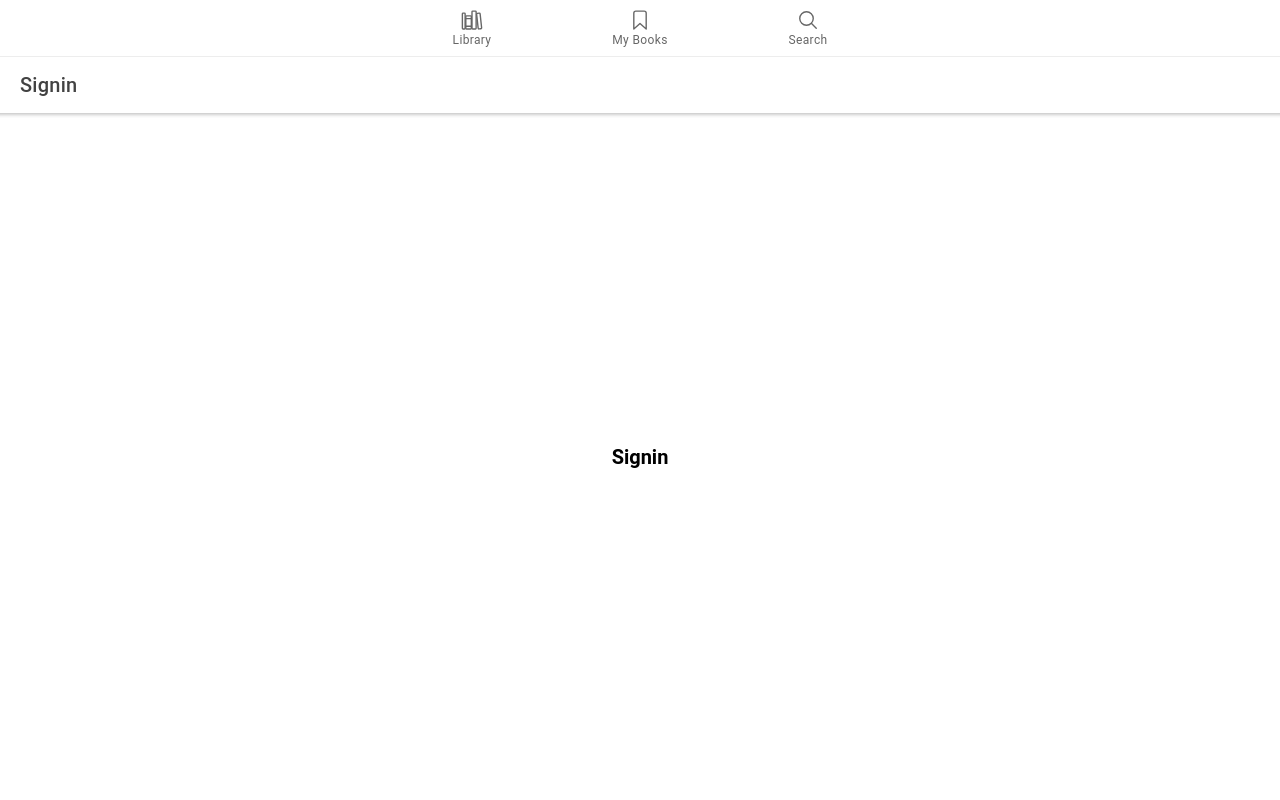
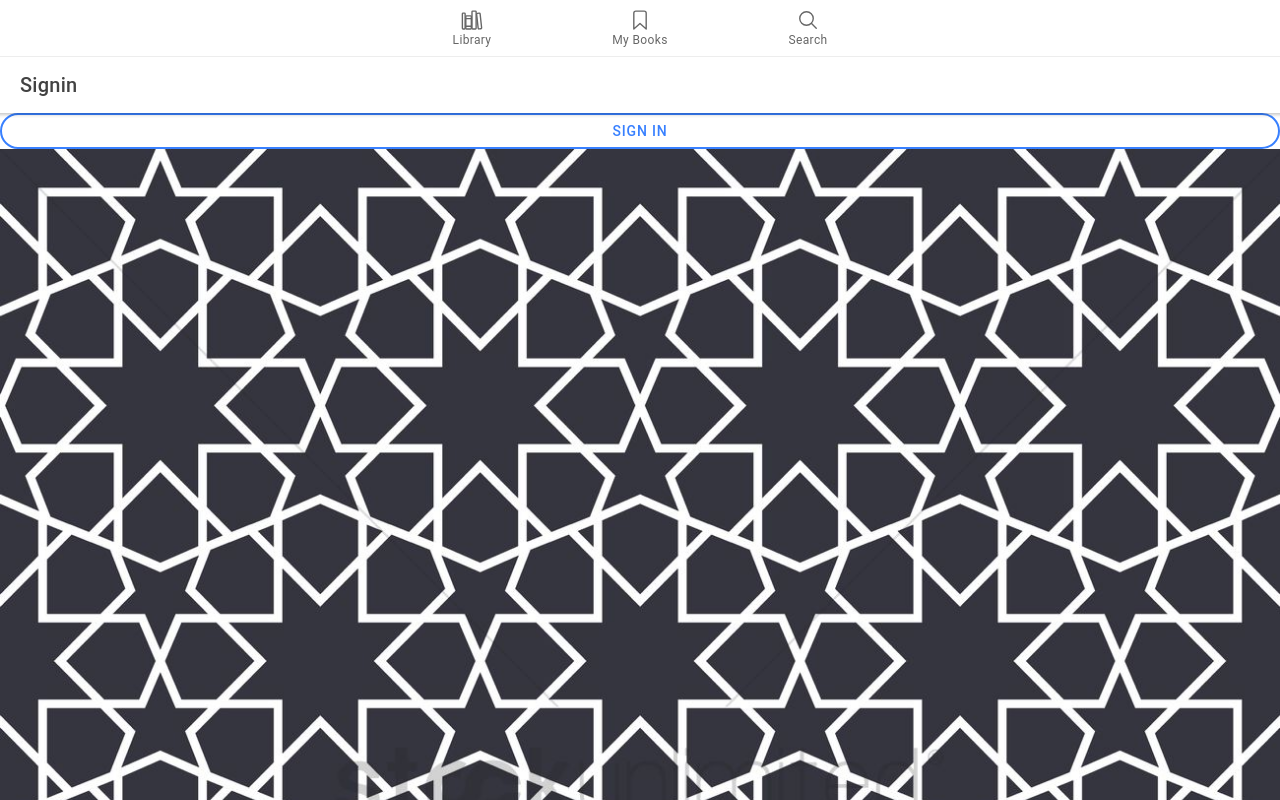
Before and after one commit to ZakRab/Audio-App, a React (Create React App) app: page /signin in a window 1280 px wide. Built offline with nearby package versions, Linux system fonts and the light colour scheme.

Commit message:
unifies styling

```diff
--- a/src/index.css
+++ b/src/index.css
@@ -0,0 +1,27 @@
+.sizing{
+    width: 200px;
+    height: 200px;
+    object-fit: contain;
+}
+.flex{
+    display: flex;
+}
+.sqr-img{
+    height: 75px;
+    width: 75px;
+    object-fit:cover;
+    border-radius: 5px;
+}
+.library-img{
+    height: 300px;
+    width: 200px;
+    object-fit: cover;
+    border-radius: 20px;
+}
+.center{
+    display: block;
+    margin: auto;
+}
+.opacity{
+
+}
--- a/src/pages/Signin.tsx
+++ b/src/pages/Signin.tsx
@@ -1,4 +1,4 @@
-import { IonContent, IonHeader, IonPage, IonTitle, IonToolbar } from '@ionic/react';
+import { IonButton, IonContent, IonHeader, IonImg, IonItem, IonPage, IonTitle, IonToolbar } from '@ionic/react';
 import ExploreContainer from '../components/ExploreContainer';
 import './css/Signin.css';
 
@@ -7,16 +7,13 @@ const Signin: React.FC = () => {
     <IonPage>
       <IonHeader>
         <IonToolbar>
-          <IonTitle>Signin</IonTitle>
+          <IonTitle className='center'>Signin</IonTitle>
         </IonToolbar>
       </IonHeader>
       <IonContent fullscreen>
-        <IonHeader collapse="condense">
-          <IonToolbar>
-            <IonTitle size="large">signin</IonTitle>
-          </IonToolbar>
-        </IonHeader>
-        <ExploreContainer name="Signin" />
+        <IonButton shape="round" className="center" fill="outline"> Sign In </IonButton>
+        <IonImg src={require("../images/islamic-geometric-pattern.jpeg")} ></IonImg>
+        <IonButton shape="round" className="center" fill="outline">Create Account </IonButton>
       </IonContent>
     </IonPage>
   );
```
Also changed, not shown: src/images/islamic-geometric-pattern.jpeg (added).
